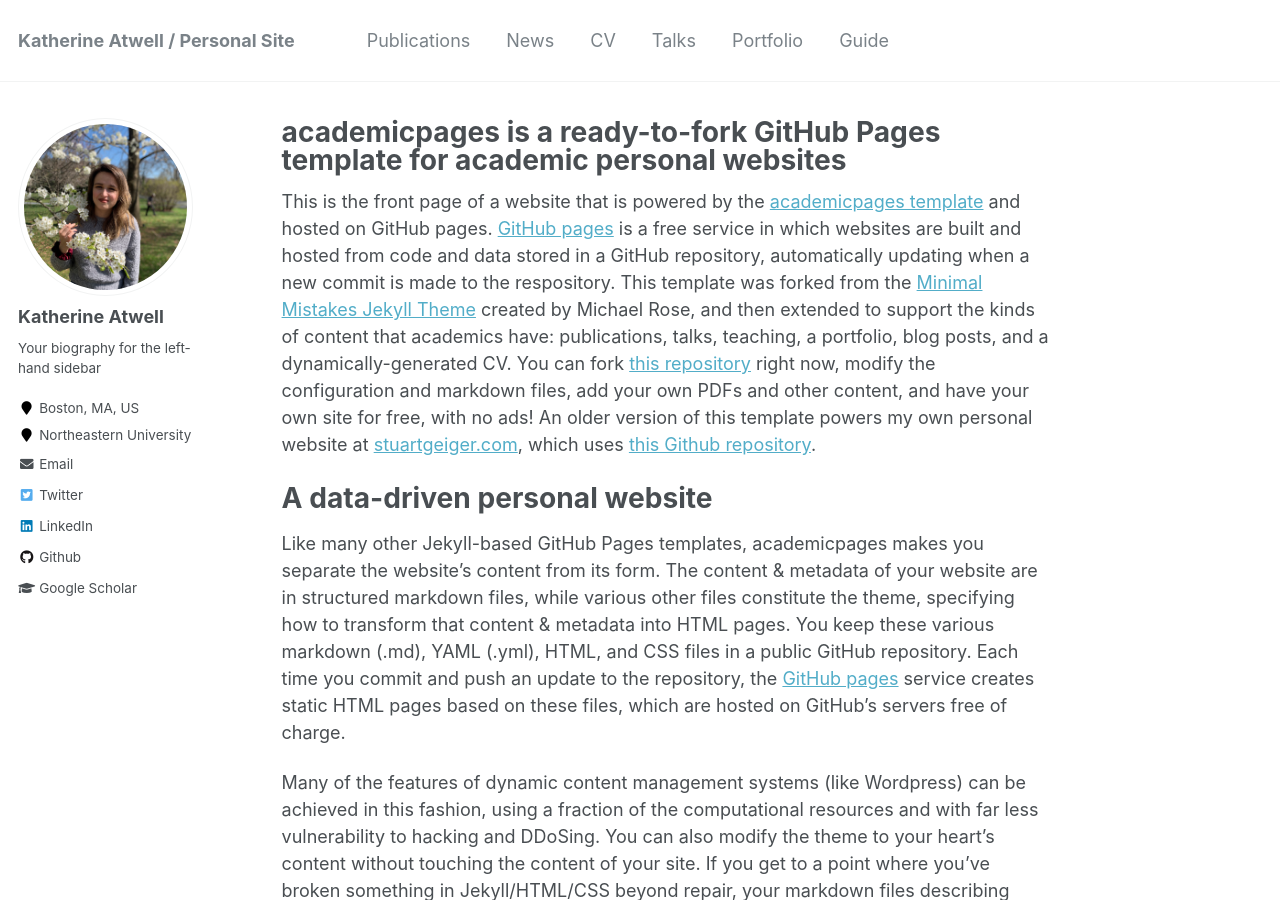
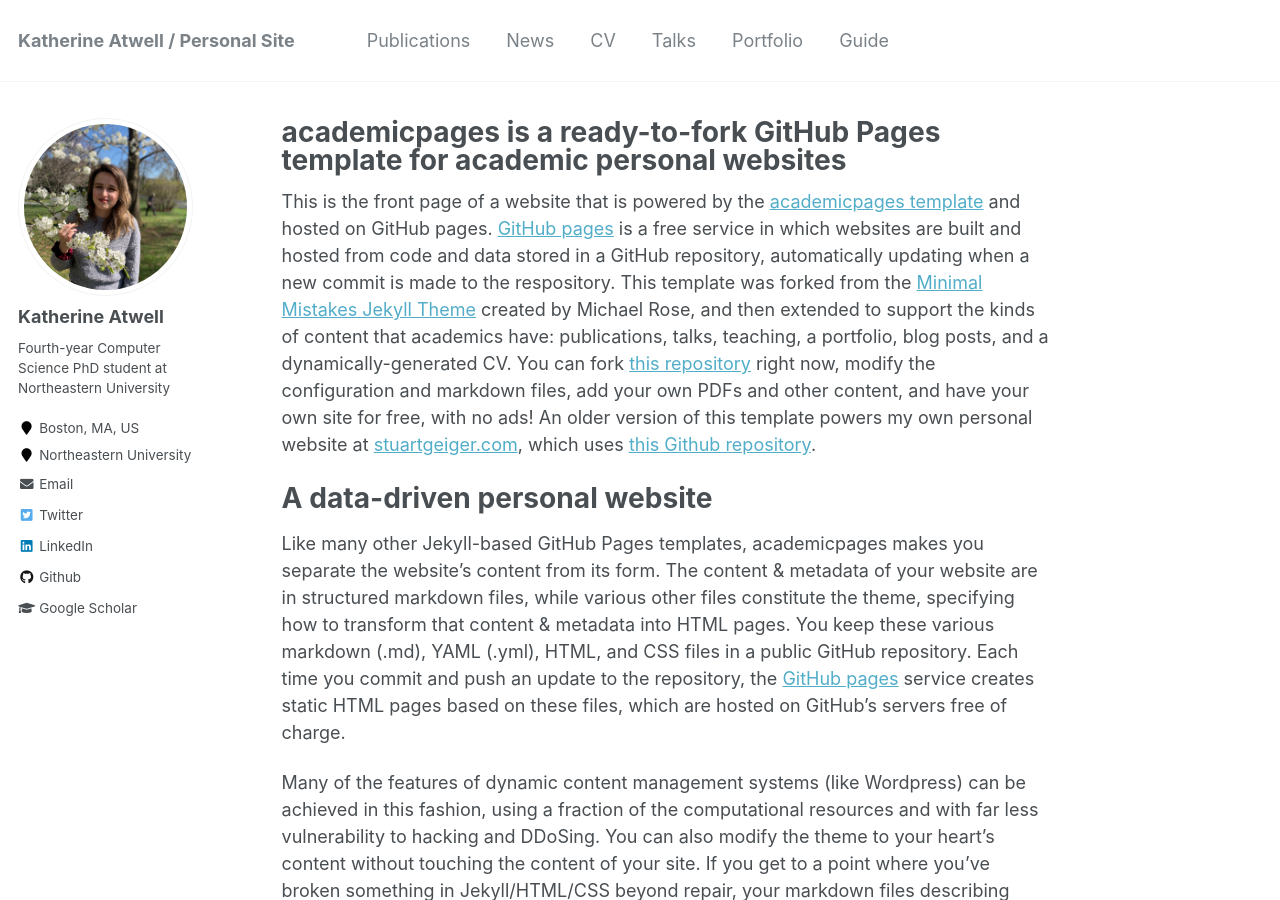
Before and after one commit to katherine-atwell/katherine-atwell.github.io, a Jekyll site: the page built from _pages/about.md, in a window 1280 px wide and 900 px high. Built offline with Jekyll 4.4.1, drawn with Linux system fonts in a browser that asks for light colours.

Commit message:
updated bio

```diff
--- a/_config.yml
+++ b/_config.yml
@@ -82,7 +82,7 @@
 author:
   name             : "Katherine Atwell"
   avatar           : "profile.jpeg"
-  bio              : "Your biography for the left-hand sidebar"
+  bio              : "Fourth-year Computer Science PhD student at Northeastern University"
   location         : "Boston, MA, US"
   employer         : "Northeastern University"
   pubmed           :
```
